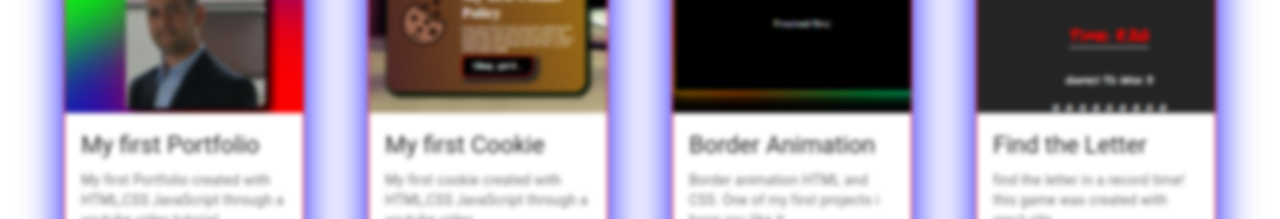
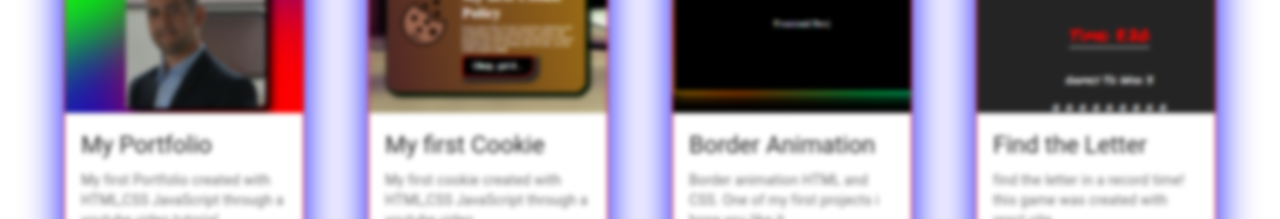
Before and after one commit to diego-monfort-landolt/Landoltdiego, a React (Vite) app: page / in a window 1280 px wide. Shown: the part 1420-1639 px from the top of the page. Built offline with nearby package versions, Linux system fonts and the light colour scheme.

Commit message:
change text on works

```diff
--- a/src/component/Works/Works.jsx
+++ b/src/component/Works/Works.jsx
@@ -27,7 +27,7 @@ const Works = () => {
           />
           <CardContent>
             <Typography gutterBottom variant="h5" component="div">
-              My first Portfolio
+              My Portfolio
             </Typography>
             <Typography variant="body2" color="text.secondary">
               My first Portfolio created with HTML,CSS JavaScript through a youtube video tutorial
```
